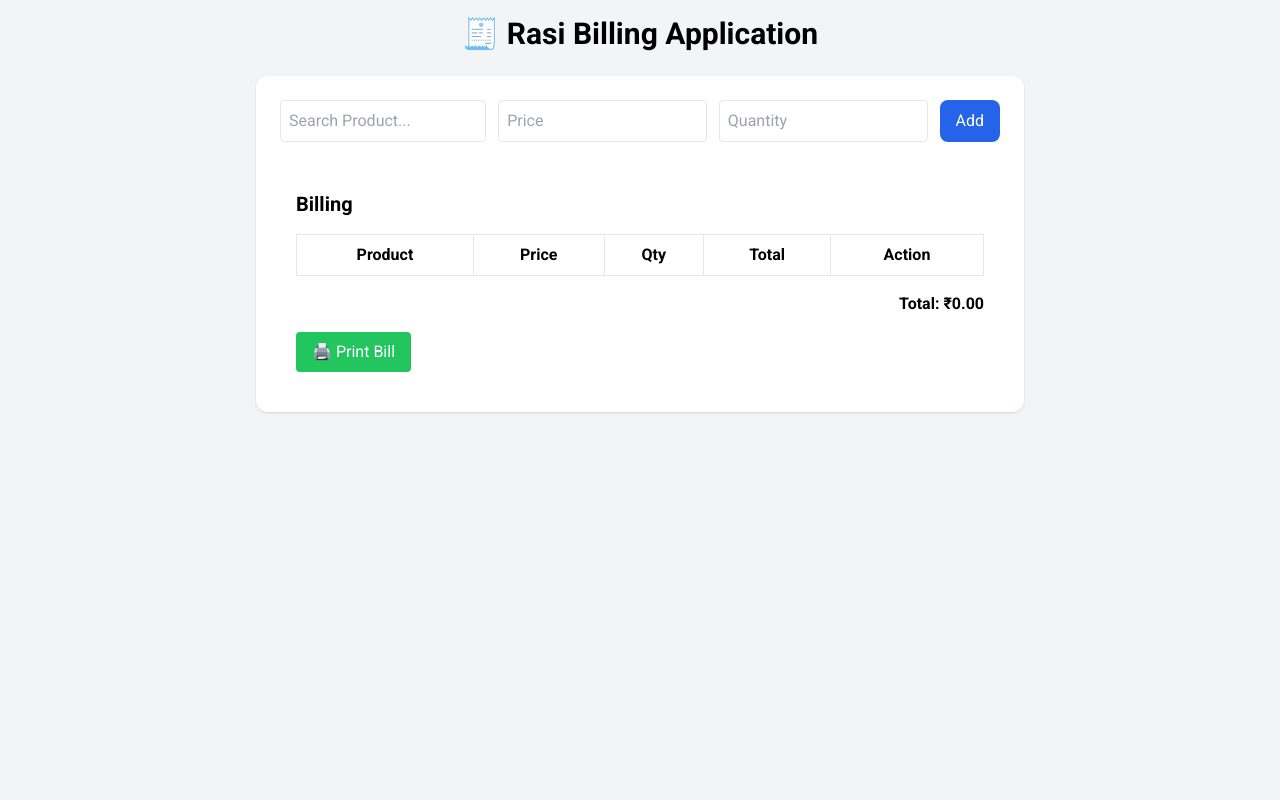
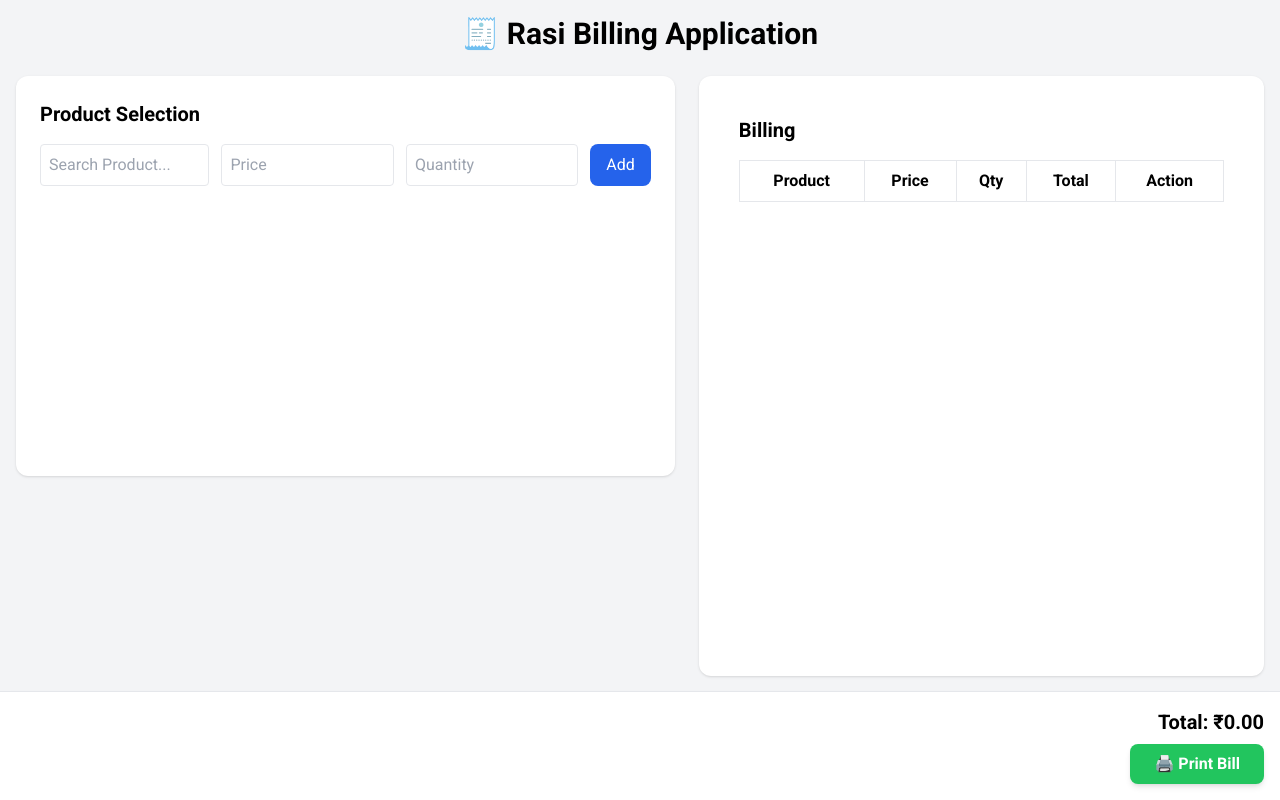
Before and after one commit to Mohammed-NavasKhan/codeconvert-mine, a React (Vite) app in the folder frontend/: page / in a window 1280 px wide. Built offline with nearby package versions, Linux system fonts and the light colour scheme.

Commit message:
changes on position

```diff
--- a/frontend/src/components/Billing.jsx
+++ b/frontend/src/components/Billing.jsx
@@ -55,7 +55,9 @@ const Billing = ({ products }) => {
   };
 
   return (
-    <div className="p-4">
+    <div className="relative flex flex-col h-full">
+      {/* Scrollable content area */}
+      <div className="overflow-auto flex-1 pr-4 pl-4 pt-4 pb-32">
         <h2 className="text-xl font-bold mb-4">Billing</h2>
 
         <table className="w-full border-collapse border border-gray-300">
@@ -106,17 +108,23 @@ const Billing = ({ products }) => {
         </tbody>
       </table>
 
-      <div className="text-right mt-4 font-bold">
-        Total: ₹{total.toFixed(2)}
       </div>
 
-      <div className="mt-4">
+      {/* Fixed bottom section */}
+      <div className="fixed bottom-0 left-0 right-0 bg-white border-t shadow-lg p-4">
+        <div className="text-right mb-2">
+          <span className="text-xl font-bold">
+            Total: ₹{total.toFixed(2)}
+          </span>
+        </div>
+        <div className="flex justify-end">
           <button
             onClick={handlePrint}
-          className="bg-green-500 text-white px-4 py-2 rounded"
+            className="bg-green-500 hover:bg-green-600 text-white px-6 py-2 rounded-lg font-semibold shadow-md transition-colors duration-200"
           >
             🖨️ Print Bill
           </button>
+        </div>
       </div>
     </div>
   );
--- a/frontend/src/components/ProductForm.jsx
+++ b/frontend/src/components/ProductForm.jsx
@@ -23,6 +23,7 @@ const predefinedProducts = [
   { name: "Vests" },
   { name: "Briefs" },
   { name: "Track" },
+  { name: "Towel" },
 ];
 
 export default function ProductForm({ setProducts }) {
@@ -71,7 +72,7 @@ export default function ProductForm({ setProducts }) {
       onSubmit={handleSubmit}
       className="flex flex-col md:flex-row gap-3 mb-6 justify-between"
     >
-      <div className="relative w-full md:w-1/3" ref={dropdownRef}>
+      <div className="relative w-full md:w-1/3" ref={dropdownRef} style={{ zIndex: 1000 }}>
         <input
           type="text"
           placeholder="Search Product..."
@@ -102,7 +103,7 @@ export default function ProductForm({ setProducts }) {
           className="border rounded p-2 w-full"
         />
         {isDropdownOpen && (
-          <div className="absolute z-10 w-full mt-1 bg-white border rounded-md shadow-lg max-h-60 overflow-auto">
+          <div className="fixed mt-1 bg-white border rounded-md shadow-lg max-h-60 overflow-auto" style={{ zIndex: 1050 }}>
             {filteredProducts.map((p, index) => (
               <div
                 key={index}
--- a/frontend/src/components/ProductList.jsx
+++ /dev/null
@@ -1,44 +0,0 @@
-import React from "react";
-
-export default function ProductList({ products, setProducts }) {
-  const deleteProduct = (id) => {
-    setProducts(products.filter((p) => p.id !== id));
-  };
-
-  return (
-    <div>
-      <h2 className="text-xl font-semibold mb-3">Product List</h2>
-      {products.length === 0 ? (
-        <p className="text-gray-500">No products added yet.</p>
-      ) : (
-        <table className="w-full border-collapse border text-left">
-          <thead>
-            <tr className="bg-gray-100">
-              <th className="border p-2">Name</th>
-              <th className="border p-2">Price (₹)</th>
-              <th className="border p-2">Qty</th>
-              <th className="border p-2 text-center">Action</th>
-            </tr>
-          </thead>
-          <tbody>
-            {products.map((p) => (
-              <tr key={p.id}>
-                <td className="border p-2">{p.name}</td>
-                <td className="border p-2">{p.price}</td>
-                <td className="border p-2">{p.quantity}</td>
-                <td className="border p-2 text-center">
-                  <button
-                    onClick={() => deleteProduct(p.id)}
-                    className="text-red-600 hover:underline"
-                  >
-                    Delete
-                  </button>
-                </td>
-              </tr>
-            ))}
-          </tbody>
-        </table>
-      )}
-    </div>
-  );
-}
--- a/frontend/src/pages/BillingPage.jsx
+++ b/frontend/src/pages/BillingPage.jsx
@@ -1,6 +1,5 @@
 import React, { useState } from "react";
 import ProductForm from "../components/ProductForm";
-import ProductList from "../components/ProductList";
 import Billing from "../components/Billing";
 
 function BillingPage() {
@@ -11,11 +10,19 @@ function BillingPage() {
     <div className="min-h-screen bg-gray-100 p-4">
       <h1 className="text-3xl font-bold text-center mb-6">🧾 Rasi Billing Application</h1>
 
-      <div className="max-w-3xl mx-auto bg-white p-6 rounded-xl shadow space-y-8">
-        {/* Product selection section */}
-        <ProductForm setProducts={setProducts} />
-        {/* Billing section */}
-        <Billing products={products} />
+      <div className="flex flex-col md:flex-row gap-6 justify-center">
+        {/* Product selection section - Left Column */}
+        <div className="bg-white p-6 rounded-xl shadow w-full md:w-[700px] h-[calc(100vh-400px)] overflow-hidden z-10">
+          <h2 className="text-xl font-semibold mb-4">Product Selection</h2>
+          <div className="h-full">
+            <ProductForm setProducts={setProducts} />
+          </div>
+        </div>
+
+        {/* Billing section - Right Column */}
+        <div className="bg-white p-6 rounded-xl shadow w-full md:w-[600px] h-[calc(100vh-200px)] overflow-auto">
+          <Billing products={products} />
+        </div>
       </div>
     </div>
   );
```
Lines whose indentation alone changed are shown as unchanged.
